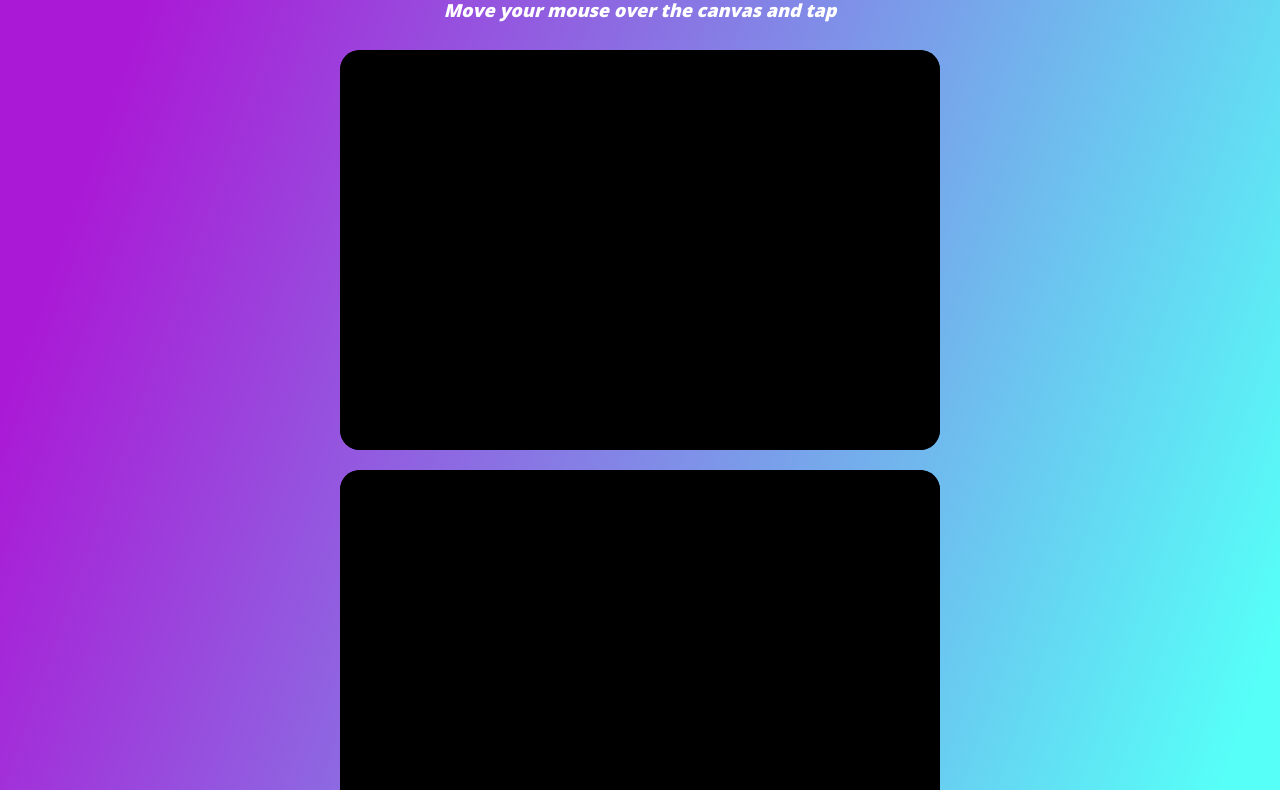
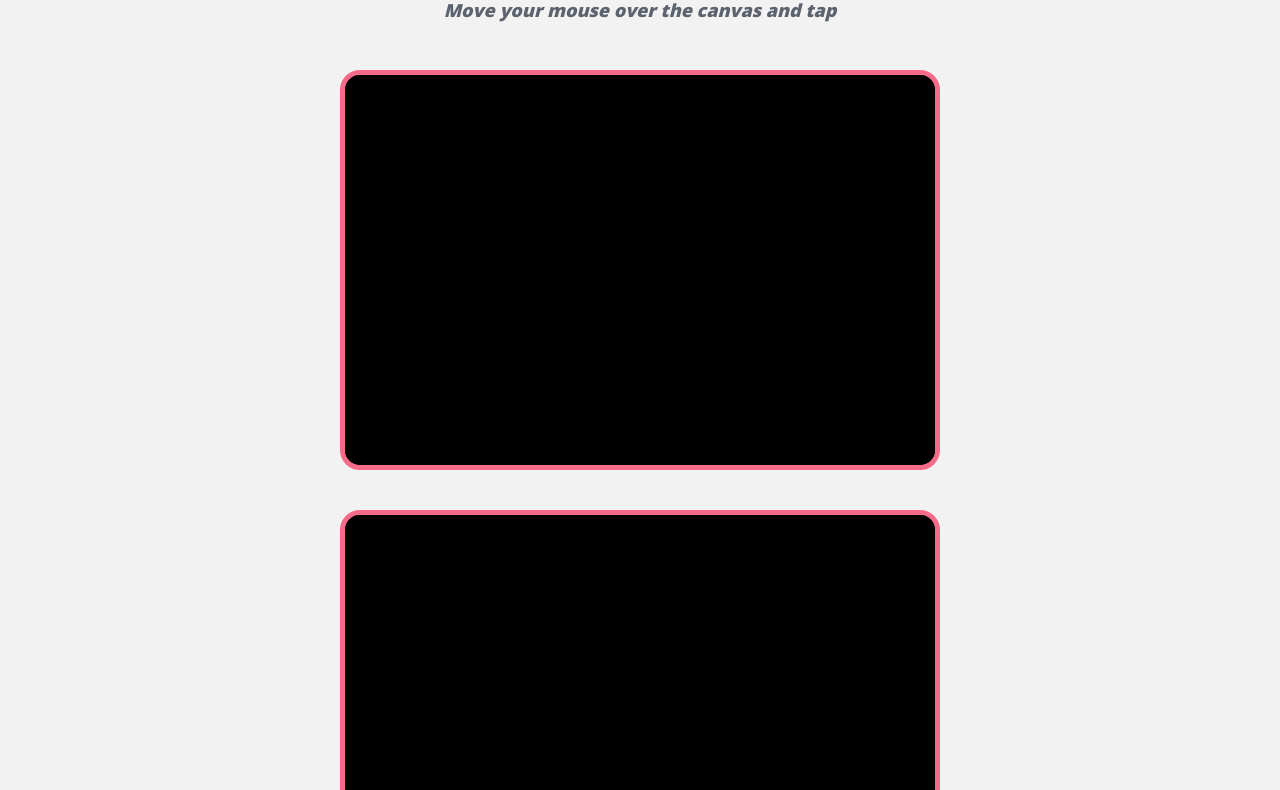
Before and after one commit to Lu-Smith/multiple-canvases-project, a plain HTML site: page index.html in a window 1280 px wide. Shown: the part 100-890 px from the top of the page. Drawn offline with nearby package versions, Linux system fonts and the light colour scheme.

Commit message:
Fixed layout - updated style.css

```diff
--- a/index.html
+++ b/index.html
@@ -17,8 +17,8 @@
     </header>
     <main>
         <div>
-            <div id="container1" class="container">
-                <canvas id="canvas1"></canvas>
+            <div id="container1">
+                <canvas id="canvas1" class="container"></canvas>
             </div>
             <div id="container2">
                 <canvas id="canvas2" class="container"></canvas>
--- a/style.css
+++ b/style.css
@@ -6,7 +6,7 @@
 
 body {
     text-align: center;
-    background: linear-gradient(109.5deg, rgb(170, 26, 214) 9.4%, rgb(86, 255, 248) 78.4%);
+    background: #f2f2f2;
     font-family: 'Open Sans', sans-serif;
     width: 100%;
 }
@@ -25,9 +25,8 @@ header h1 {
 header h2 {
     font-size: 18px;
     font-style: italic;
-    color: rgb(100, 97, 97);
+    color: #5c636e;
     margin-top: 20px;
-    color: white;
 }
 
 main {
@@ -47,6 +46,7 @@ main div {
 .container {
     width: 600px;
     height: 400px;
+
 }
 
 canvas {
@@ -55,6 +55,12 @@ canvas {
     background: black;
     border-radius: 20px;
     margin: 20px;
+    border: 5px solid #f76b8a;
+}
+
+canvas:hover {
+    border: 5px solid #f5b553;
+    border-radius: 20px;
 }
 
 footer {
```
